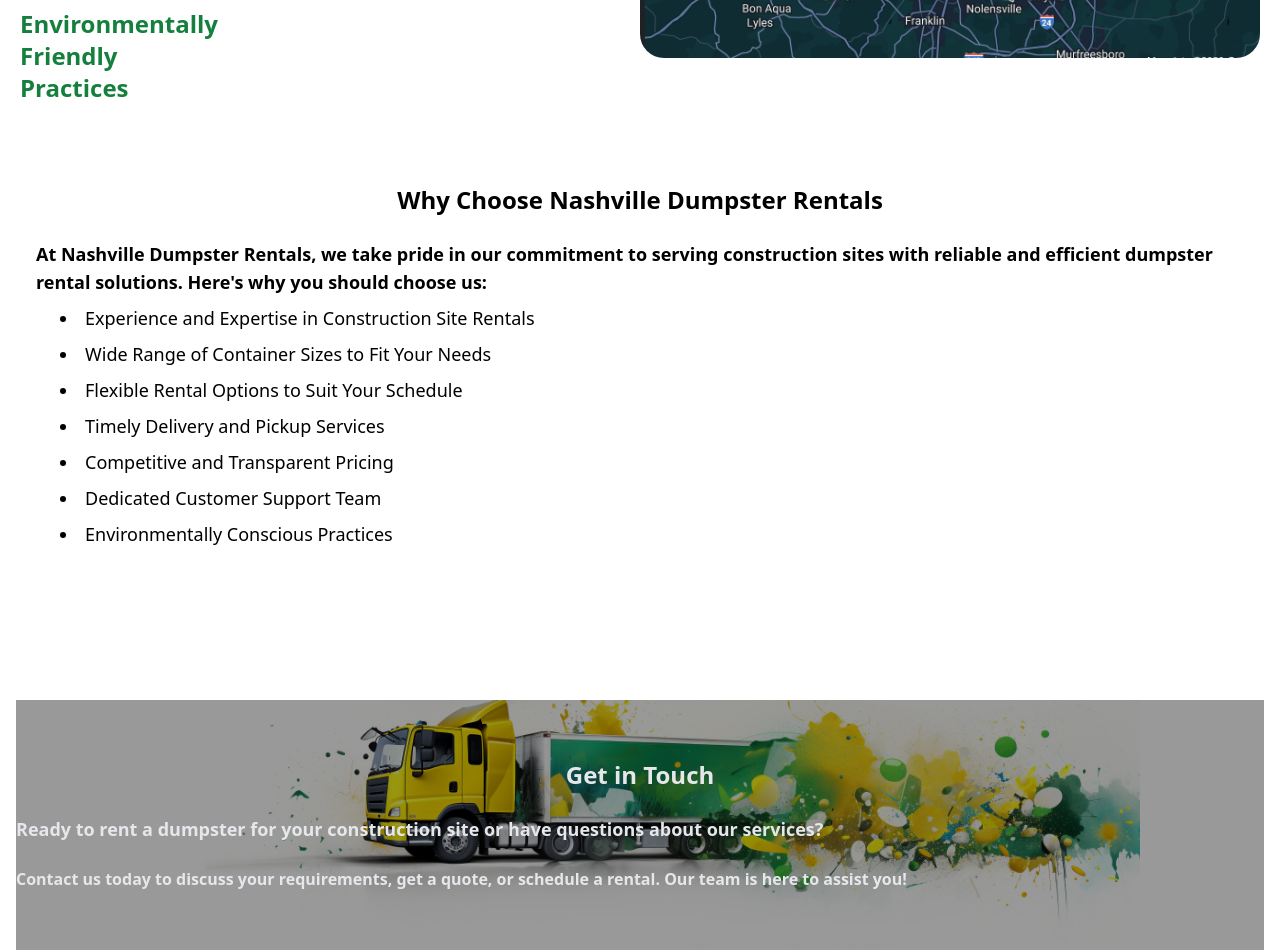
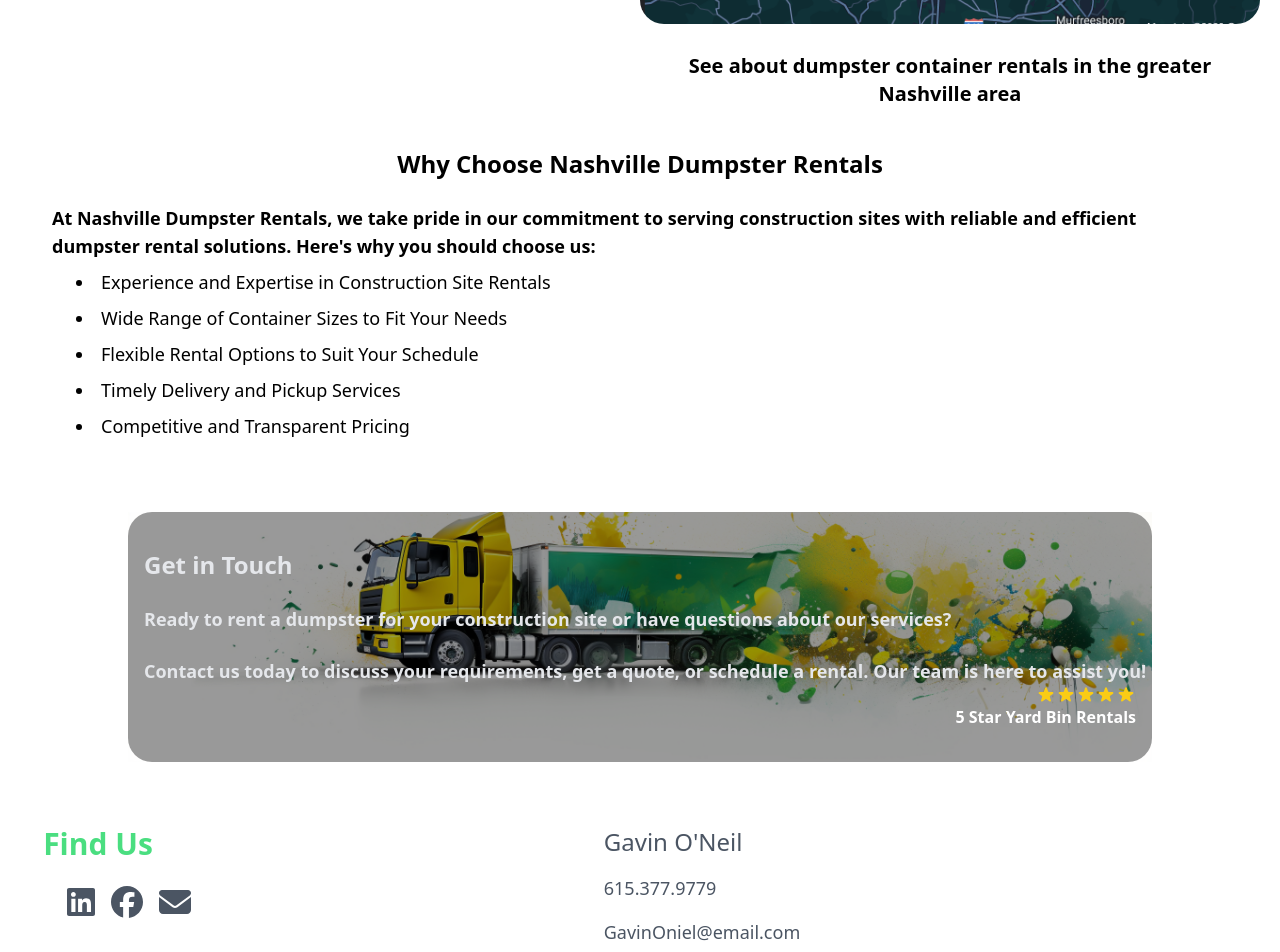
Before and after one commit to ryanhood10/trash-haul, a React (Create React App) app: page / in a window 1280 px wide. Shown: the part 1440-2392 px from the top of the page. Built offline with nearby package versions, Linux system fonts and the light colour scheme.

Commit message:
finished demo styling

```diff
--- a/package.json
+++ b/package.json
@@ -7,6 +7,7 @@
     "@fortawesome/free-brands-svg-icons": "^6.4.2",
     "@fortawesome/free-solid-svg-icons": "^6.4.2",
     "@fortawesome/react-fontawesome": "^0.2.0",
+    "@heroicons/react": "^1.0.6",
     "@testing-library/jest-dom": "^5.17.0",
     "@testing-library/react": "^13.4.0",
     "@testing-library/user-event": "^13.5.0",
--- a/public/index.html
+++ b/public/index.html
@@ -24,7 +24,7 @@
       work correctly both with client-side routing and a non-root public URL.
       Learn how to configure a non-root public URL by running `npm run build`.
     -->
-    <title>React App</title>
+    <title>Nashville Trash Haul Co.</title>
   </head>
   <body>
     <noscript>You need to enable JavaScript to run this app.</noscript>
--- a/src/components/Engagement.jsx
+++ b/src/components/Engagement.jsx
@@ -87,9 +87,7 @@
                             <li className="flex items-center">
                                 <span className="mr-2">Dedicated Customer Support</span>
                             </li>
-                            <li className="flex items-center">
-                                <span className="mr-2">Environmentally Friendly Practices</span>
-                            </li>
+
                         </ul>
                     </div>
                 </div>
@@ -98,11 +96,13 @@
                     <div className="flex items-center justify-center h-full">
                         <img className="w-full rounded-3xl" src={NashMap} alt="Dumpster" />
                     </div>
-                    </div>
+                    <p className="text-center md:text-xl sm:text-xl text-xl justify-center  font-semibold"> See about dumpster container rentals in the greater Nashville area
+                    </p>
+                </div>
 
             </div>
 
-            <div className="max-w-[1240px] mx-auto py-16 px-4">
+            <div className="max-w-[1240px] mx-auto pt-24 px-8">
                 <p className="text-center text-2xl font-semibold pb-6">Why Choose Nashville Dumpster Rentals</p>
                 <div className="flex flex-col justify-center text-lg">
                     <p className="text-lg font-bold">At Nashville Dumpster Rentals, we take pride in our commitment to serving construction sites with reliable and efficient dumpster rental solutions. Here's why you should choose us:</p>
@@ -112,8 +112,6 @@
                         <li className="mb-2">Flexible Rental Options to Suit Your Schedule</li>
                         <li className="mb-2">Timely Delivery and Pickup Services</li>
                         <li className="mb-2">Competitive and Transparent Pricing</li>
-                        <li className="mb-2">Dedicated Customer Support Team</li>
-                        <li className="mb-2">Environmentally Conscious Practices</li>
                     </ul>
                 </div>
             </div>
--- a/src/components/Footer.js
+++ b/src/components/Footer.js
@@ -9,27 +9,28 @@
 
 
 
+
 function Footer() {
   return (
     <footer className="max-w-[1240px] mx-auto py-16 px-4 grid lg:grid-cols-3 gap-8 text-gray-600">
 
       <div className='lg:col-span-3 flex justify-between space-x-10'>
             <div>
-            <h1 className='w-full text-3xl font-bold text-center text-[#00df9a]'> Find Us </h1>
-            <nav>
-                        <ul className="flex justify-between md:w-[75%] my-6">
+            <h1 className='w-full text-3xl font-bold text-center text-green-400'> Find Us </h1>
+            <nav className="flex justify-end">
+                        <ul className="flex justify-between space-x-4 md:w-[75%] my-6">
                             <li>
-                                <Link to="https://www.linkedin.com/company/akira-web-solutions/">
+                                <Link className='hover:text-green-400 active:text-green-700' to="https://www.linkedin.com/company/akira-web-solutions/">
                                     <FontAwesomeIcon icon={faLinkedin} size="2x" />
                                 </Link>
                             </li>
                             <li>
-                                <Link to="https://www.facebook.com/profile.php?id=61550844571239">
+                                <Link className='hover:text-green-400 active:text-green-700' to="https://www.facebook.com/profile.php?id=61550844571239">
                                     <FontAwesomeIcon icon={faFacebook} size="2x" />
                                 </Link>
                             </li>
                             <li>
-                                <Link to="/Contact">
+                                <Link className='hover:text-green-400 active:text-green-700' to="/Contact">
                                     <FontAwesomeIcon icon={faEnvelope} size="2x" />
                                 </Link>
                             </li>
@@ -40,7 +41,7 @@
       </div>
 
       <div>
-      <h2 className='text-2xl'>Gavin O'neil</h2>
+      <h2 className='text-2xl'>Gavin O'Neil</h2>
             <p className='text-lg py-4'>615.377.9779</p>
             <p className='text-lg'>GavinOniel@email.com</p>
 
--- a/src/components/Header.js
+++ b/src/components/Header.js
@@ -22,8 +22,9 @@
             </Link>
 
           <div>
-            <h1 >Contact us!</h1>
-            <p>615-476-9950</p>
+            <p className='text-lg pr-8 pt-4'>615-476-9950</p>
+            <p className='text-lg pr-8'>GavinOniel@email.com</p>
+
             </div>
       </nav>
     </header>
--- a/src/components/Hero.jsx
+++ b/src/components/Hero.jsx
@@ -1,14 +1,5 @@
 import React from 'react'
 import robot1 from './assets/pictures/trashHaulHeader.png';
-// import robot2 from '../images/ryanh5800_robot_current_day_bd7addf9-7568-48cf-b261-27977247aeb6.png';
-// import robot3 from '../images/ryanh5800_robot_current_day_9e083e76-b13d-4a6c-b01e-a6199c16fb10.png';
-// import people1 from '../images/ryanh5800_people_working_on_technology_candid_4k_realistic_7e37e369-f643-40a4-9eba-e1da1bbcab34.png';
-// import people2 from '../images/ryanh5800_people_working_on_technology_candid_4k_realistic_5290fb78-f32e-4f12-9363-6fd01f13b364.png';
-// import laptop1 from '../images/ryanh5800_laptop_programming_79deee30-92ba-476b-b0de-86644d0cd5f3.png';
-// import laptop2 from '../images/ryanh5800_laptop_programming_0e3fd6a7-8dbf-4f63-b14d-ca0e8091b454.png';
-// import react1 from '../images/ryanh5800_React_icon_programming_68468fde-6f40-4320-8555-184738340d8c.png';
-// import ai1 from '../images/ryanh5800_AI_technology_computer_realistic_4k_e9546bf4-882c-4417-b9b4-395e20e11fd6.png';
-// import ai2 from '../images/ryanh5800_AI_technology_61ac7b13-8eeb-4d3c-a13e-597df96274bf.png';
 
 
 
@@ -17,7 +8,7 @@
         <div className="max-w-[1640px] mx-auto p-4">
             <div className='max-h-[500px] relative'>
                 {/* overlay */}
-                <div className='absolute w-full rounded-3xl h-full text-gray-200 max-h-[500px] bg-black/20 flex flex-col justify-center'>
+                <div className='absolute w-full h-full rounded-3xl text-gray-200 max-h-[500px] bg-black/20'>
                     <h1 className='px-4 text-4xl sm:text-5xl md:text-6xl lg:7xl font-bold' >The Best <span className='text-yellow-400'> Trash Removal</span></h1>
                     <h1 className='px-4 text-4xl sm:text-5xl md:text-6xl lg:7xl font-bold' >in <span className='text-yellow-400'> Nashville TN</span></h1>
                 </div>
--- a/src/components/OtherHero.jsx
+++ b/src/components/OtherHero.jsx
@@ -1,5 +1,6 @@
 import React, { useRef, useState, useEffect } from 'react';
 import RealEstateBanner from './assets/pictures/trashHaulFooter.png';
+import { StarIcon } from "@heroicons/react/solid"
 
 const OtherHero = () => {
     const divRef = useRef(null);
@@ -29,21 +30,26 @@
         `transform transition-all duration-1000 ease-in-out ${isVisible ? 'translate-y-0 opacity-100' : 'translate-y-10 opacity-0'}`;
 
     return (
-        <div className={`w-full mx-auto p-4 ${animationClasses(isVisible)}`} ref={divRef}>
-            <div className='max-h-[500px] relative'>
-                {/* overlay */}
-                <div className='absolute w-full h-full text-gray-200 max-h-[250px] bg-black/40 flex flex-col justify-center z-0'>
-
-
-                <p className="text-center text-2xl font-semibold pb-6">Get in Touch</p>
-                    <p className="text-lg font-bold">Ready to rent a dumpster for your construction site or have questions about our services?</p>
-                    <p className="mt-6 font-bold">Contact us today to discuss your requirements, get a quote, or schedule a rental. Our team is here to assist you!</p>
+        <div className="flex justify-center">
+            <div className={`md:w-[80%] sm:w-[95%] ${animationClasses(isVisible)}`} ref={divRef}>
+                <div className='max-h-[500px] relative'>
+                    {/* overlay */}
+                    <div className='absolute w-full h-full rounded-3xl text-gray-200 max-h-[250px] bg-black/40 flex flex-col justify-center z-0'>
+                        <h3 className="text-2xl text-start font-semibold pb-6 pl-4">Get in Touch</h3>
+                        <p className="text-lg font-bold pl-4">Ready to rent a dumpster for your construction site or have questions about our services?</p>
+                        <p className="mt-6 text-lg font-bold pl-4">Contact us today to discuss your requirements, get a quote, or schedule a rental. Our team is here to assist you!</p>
+                        <div className='flex justify-end pr-4'>
+                            <StarIcon className="h-5 text-yellow-400"></StarIcon>
+                            <StarIcon className="h-5 text-yellow-400"></StarIcon>
+                            <StarIcon className="h-5 text-yellow-400"></StarIcon>
+                            <StarIcon className="h-5 text-yellow-400"></StarIcon>
+                            <StarIcon className="h-5 text-yellow-400"></StarIcon>
+                        </div>
+                        <p className="flex justify-end pr-4 h-5 font-bold text-white">5 Star Yard Bin Rentals</p>
+                    </div>
+                    <img className='w-full h-[250px] object-fit' src={RealEstateBanner} alt="robot1" />
                 </div>
-                <img className='w-full h-[250px] object-contain' src={RealEstateBanner} alt="robot1" />
-
             </div>
-
-
         </div>
     )
 }
```
Also changed, not shown: 1 other file (tests, documents, lock files or other folders).
